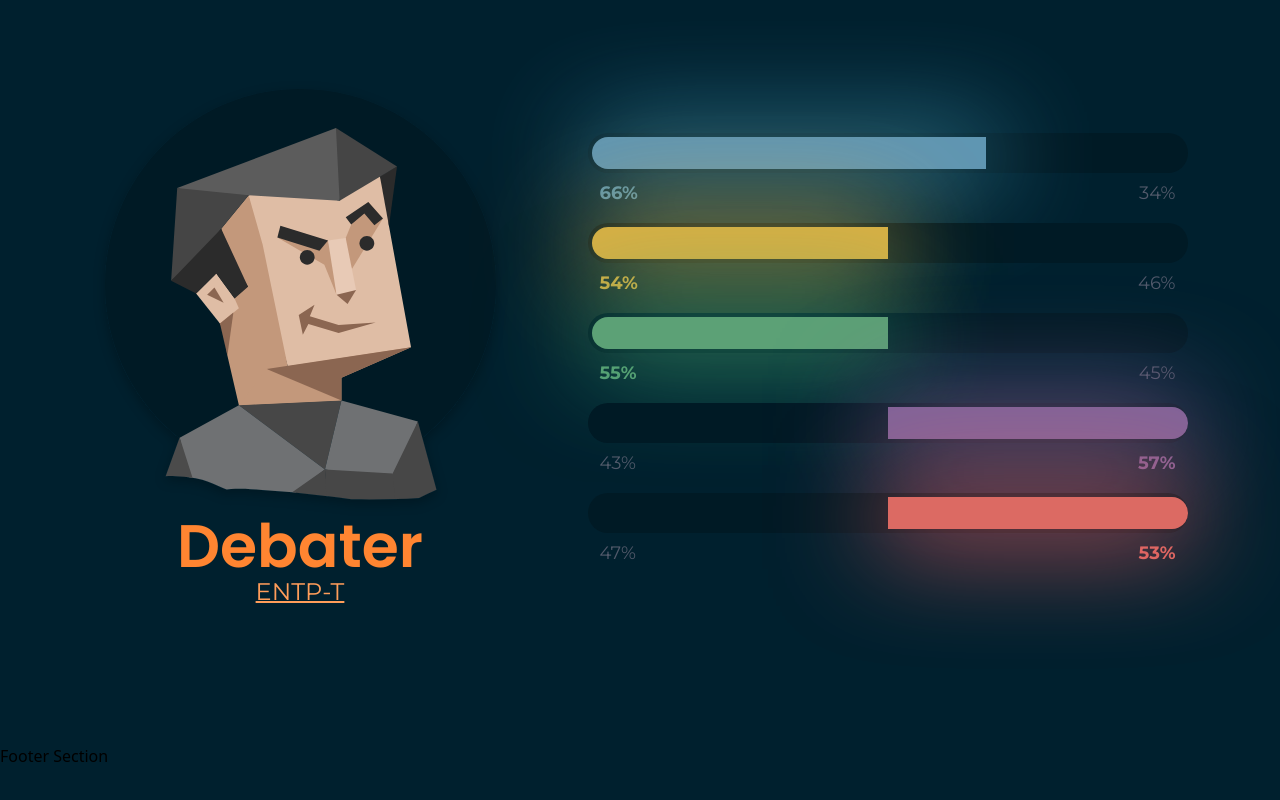
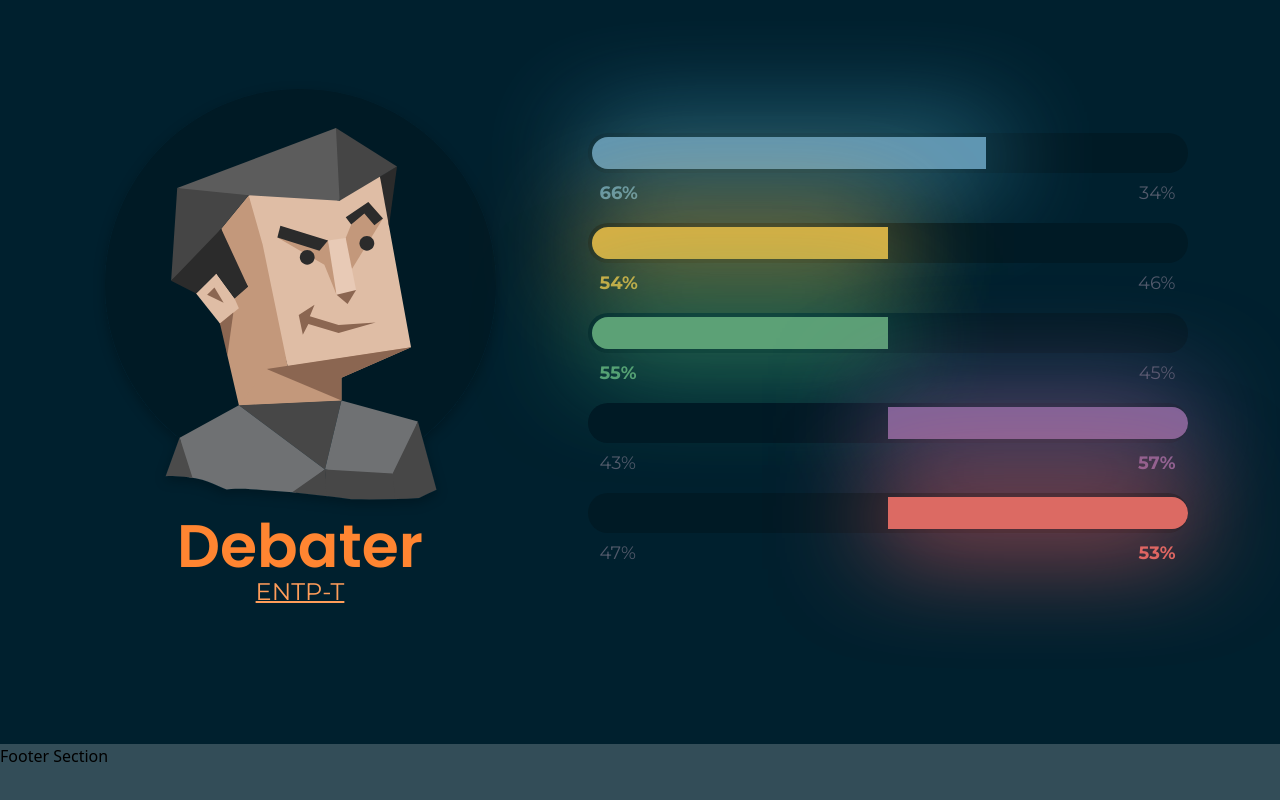
Before and after one commit to themuuln/final-portfolio, a Next.js app: page / in a window 1280 px wide. Shown: the part 856-1656 px from the top of the page. Before the commit the page ends 1624 px from the top, so only its background shows below. Built offline with nearby package versions, Linux system fonts and the light colour scheme.

Commit message:
ui: footer height updated

```diff
--- a/components/footer/FooterSection.tsx
+++ b/components/footer/FooterSection.tsx
@@ -1,7 +1,7 @@
 const FooterSection = () => {
   return (
     <>
-      <div className="">Footer Section</div>
+      <div className="h-[60vh] bg-brand_bg-400">Footer Section</div>
     </>
   );
 };
```
